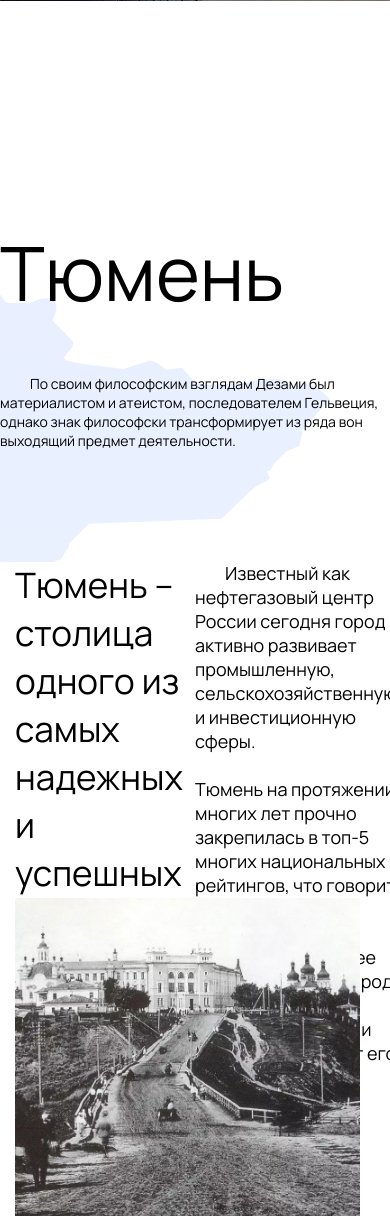
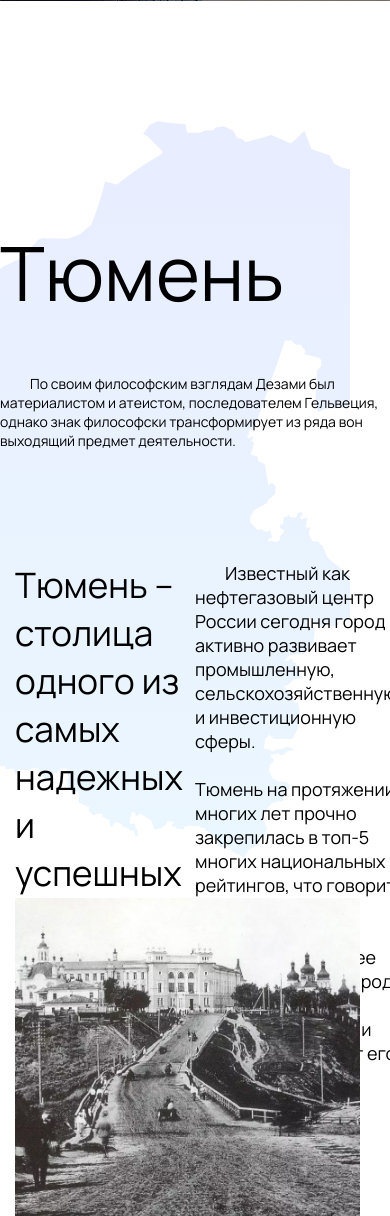
Before and after one commit to Heanware/education, a PHP site: page / in a window 390 px wide; the page is wider, and only the part inside the window is pictured. Shown: the part 1385-2601 px from the top of that part. Run offline with PHP 8.4, Linux system fonts and the light colour scheme.

Commit message:
new header background adaptive history title offset fix

```diff
--- a/assets/css/media.css
+++ b/assets/css/media.css
@@ -25,8 +25,10 @@
         background-size: 1075px 945px;
     }
 
-    .city__header {
-        background-size: 1075px 945px;
+    .city__header--image {
+        width: 1075px;
+        height: 945px;
+        right: 40px;
     }
 
     .city__header--info {
@@ -52,7 +54,7 @@
     }
 
     .city__history--top-title {
-        padding-top: 10%;
+        padding-top: 20%;
     }
 
     .city__history--top-description {
@@ -169,9 +171,14 @@
     }
 
     .city__header {
-        background-size: 960px 845px;
-        background-position-x: 200px;
         padding: 0 0 150px 0;
+    }
+
+    .city__header--image {
+        width: 960px;
+        height: 845px;
+        right: 40px;
+        background-position: 215px;
     }
 
     .city__header--info {
@@ -305,8 +312,10 @@
         padding-top: 120px;
     }
 
-    .city__header {
-        background-size: 836px 736px;
+    .city__header--image {
+        width: 836px;
+        height: 736px;
+        background-position: 280px;
     }
 
     .city__header--about-left {
--- a/assets/css/style.css
+++ b/assets/css/style.css
@@ -121,6 +121,8 @@
     width: 1255px;
     height: 1104px;
     right: 60px;
+    background-size: cover;
+    background-repeat: no-repeat;
     z-index: -1;
 }
 
```
